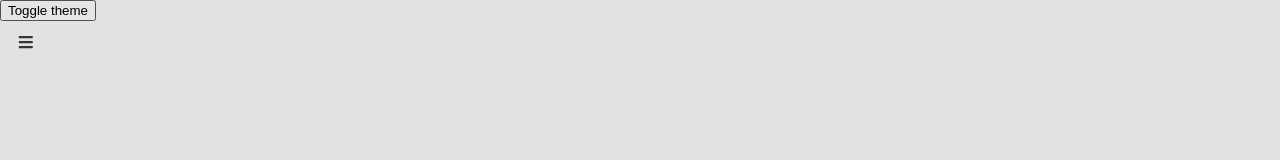
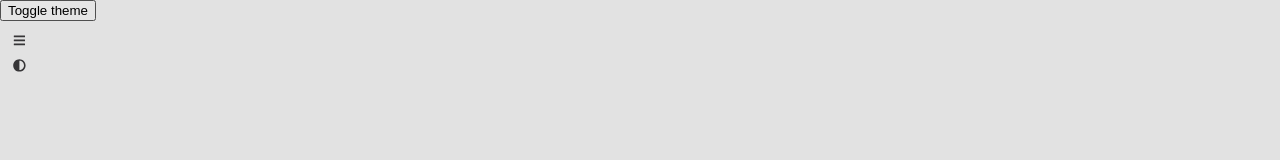
Before and after one commit to EderBraganca/ChatBot, a React (Create React App) app: page / in a window 1280 px wide. Shown: the top 160 px of the page. Built offline with nearby package versions, Linux system fonts and the light colour scheme.

Commit message:
Chat and icons
Consertei o chat e adicionei alguns icones, porem ainda preciso fazer alterações na funcionalidade do botao de tema

```diff
--- a/src/components/Header/Header.js
+++ b/src/components/Header/Header.js
@@ -1,13 +1,14 @@
 import styled from 'styled-components';
 
 export const Container = styled.div`
+  display: flex;
+  flex-direction: column;
   > svg {
-    position: fixed;
-    width: 2%;
-    height: 2%;
+    width: 1%;
+    height: 1%;
     margin-top: 1%;
     margin-left: 1%;
     cursor: pointer;
-    z-index: 1;
+    z-index: 100;
   }
 `;
--- a/src/components/Header/Header.jsx
+++ b/src/components/Header/Header.jsx
@@ -1,23 +1,12 @@
-import React, { useState } from 'react'
+import React from 'react'
 import { Container } from './Header.js'
-import { FaBars } from 'react-icons/fa'
-import Sidebar from '../SideBar/SideBar.jsx'
-import Chat from '../Chat/Chat.jsx'
+import { FaBars , FaAdjust } from 'react-icons/fa'
 
-const Header = () => {
-  const [chat, setFullChat] = useState(false)
-  const [sidebar, setSidebar] = useState(false)
-
-  const menuChat = () => {
-    setFullChat(prevChat => !prevChat);
-    setSidebar(!sidebar);
-  }
-
+const Header = ({ onSidebarToggle }, { themeToggle} ) => {
   return (
     <Container>
-      <FaBars onClick={menuChat} />
-      {chat && <Chat active={() => setFullChat(chat)} />}
-      {sidebar && <Sidebar active={setSidebar} />}
+      <FaBars onClick={onSidebarToggle} />
+      <FaAdjust onClick={themeToggle} />
     </Container>
   )
 }
--- a/src/pages/Home/Home.js
+++ b/src/pages/Home/Home.js
@@ -1,19 +1,30 @@
-import {React, Component} from 'react';
+import React, { useState } from 'react';
 import Chat from '../../components/Chat/Chat.jsx';
 import SideBar from '../../components/SideBar/SideBar.jsx';
 import Header from '../../components/Header/Header.jsx';
 import './Home.css';
 
-class Home extends Component {
-    render() {
-        return (
-            <div>
-              <Header />
-              <Chat />
-              <SideBar />
-            </div>
-        );
-      }
-}
+const Home = () => {
+  const [active, setIsSidebarOpen] = useState(false);
+  const [activeChat, setIsHideChat] = useState(false);
+
+  const toggleSidebar = () => {
+    setIsSidebarOpen(!active);
+    setIsHideChat(!activeChat);
+  };
+
+  const toggleTheme = () => {
+    console.log("toggle theme");
+  };
+
+
+  return (
+    <div>
+      <Header onSidebarToggle={toggleSidebar} />
+      <SideBar active={active} toggleSidebar={toggleSidebar} />
+      <Chat active={activeChat} themeToggle={toggleTheme}/>
+    </div>
+  );
+};
 
 export default Home;
```
